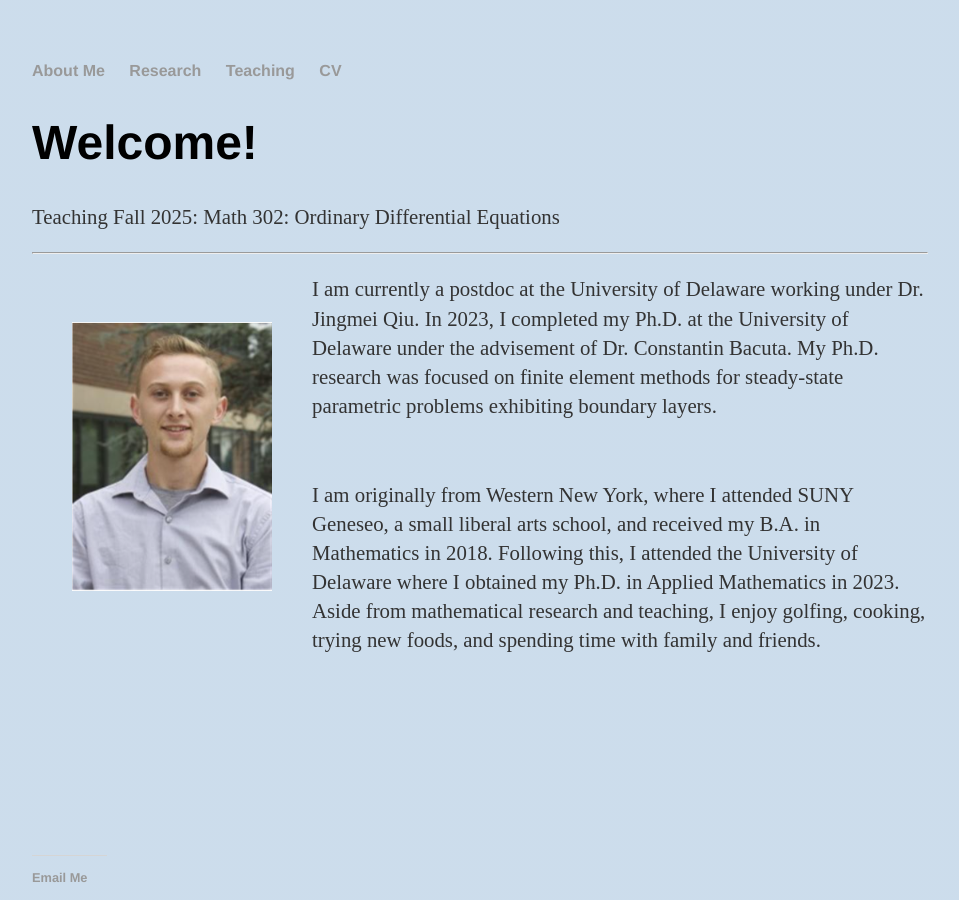
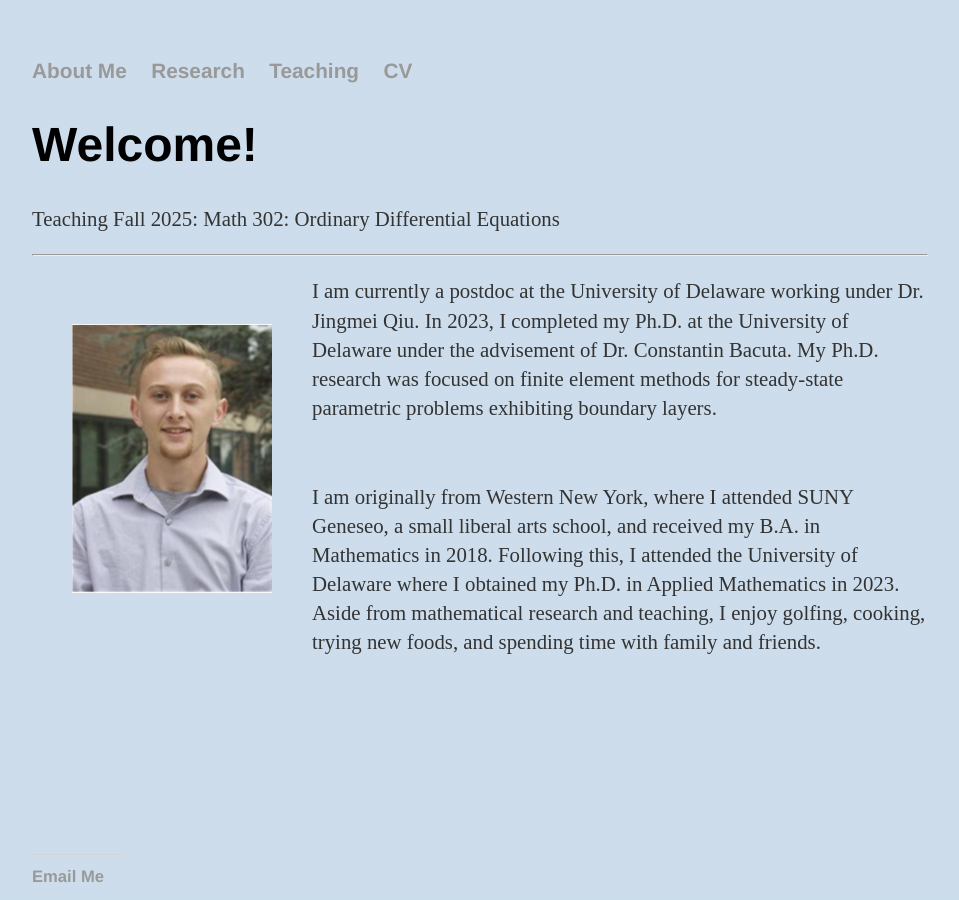
Before and after one commit to dhayes95/dhayes95.github.io, a Jekyll site: the page built from index.html, in a window 1280 px wide. Shown: the whole page, without its empty margins (160-1119 px from the left). Built offline with Jekyll 4.4.1, drawn with Linux system fonts in a browser that asks for light colours.

Commit message:
Update main.css

```diff
--- a/css/main.css
+++ b/css/main.css
@@ -9,6 +9,8 @@ a:hover { text-decoration: underline; }
 
 p, ul { font-size: 1.3em; line-height: 1.4em; color: #333; }
 
+ul li{font-size:1.3em;}
+
 h1, h2, h3, h4 { font-family: 'Helvetica', 'Arial', 'Sans-Serif'; }
 h1 { font-size: 3em;  }
 h2 { font-size: 2.7em; }
```
